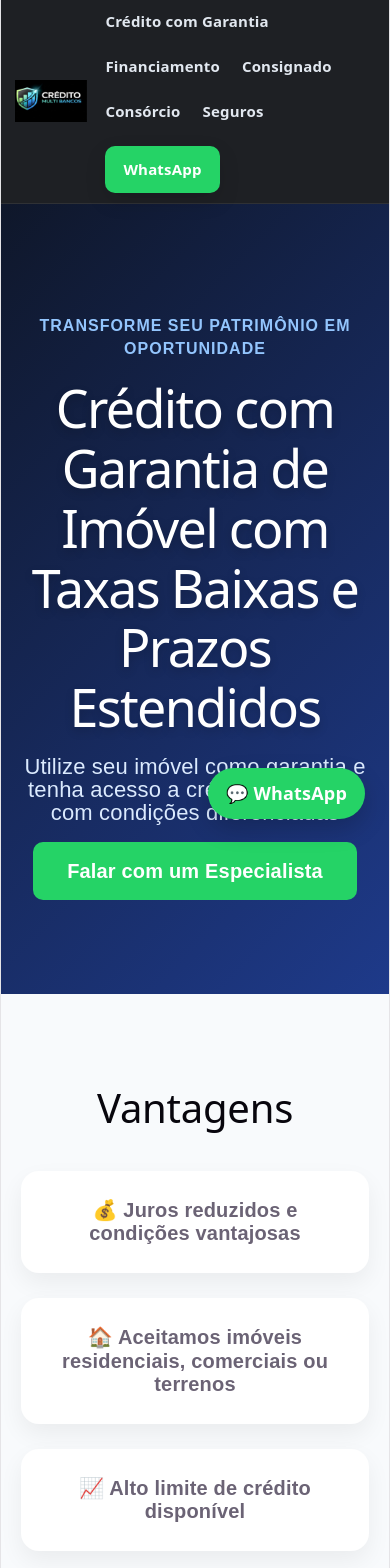
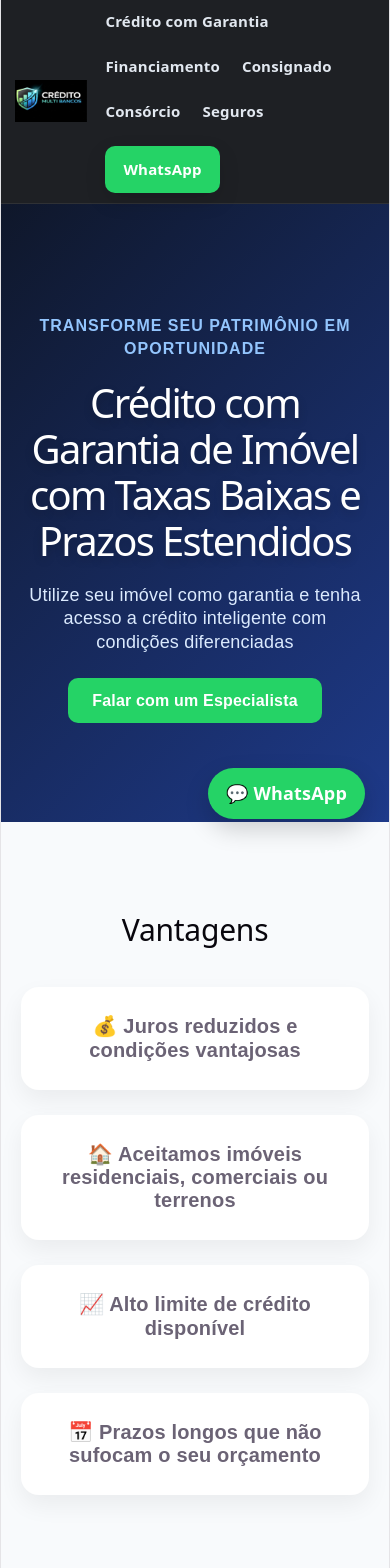
Before and after one commit to claudiofernand8647/meu-site, a React (Vite) app: page /credito-com-garantia-de-imovel in a window 390 px wide. Shown: the top 1568 px of the page. Built offline with nearby package versions, Linux system fonts and the light colour scheme.

Commit message:
Melhoria navbar mobile

```diff
--- a/src/pages/Consorcio.jsx
+++ b/src/pages/Consorcio.jsx
@@ -190,11 +190,11 @@ textShadow:"0 4px 10px rgba(0,0,0,0.18)",
             style={{
               background: "#25D366",
               color: "white",
-              padding: "18px 34px",
+              padding: window.innerWidth < 768 ? "14px 24px" : "18px 34px",
               borderRadius: "10px",
               textDecoration: "none",
               fontWeight: "bold",
-              fontSize: "20px"
+              fontSize: window.innerWidth < 768 ? "16px" : "20px"
             }}
           >
             Montar Meu Plano
--- a/src/pages/CreditoImovel.jsx
+++ b/src/pages/CreditoImovel.jsx
@@ -33,18 +33,19 @@ function CreditoImovel() {
             </p>
 
             <h1 style={{
-              fontSize: "52px",
-              color:"white",
-textShadow:"0 4px 10px rgba(0,0,0,0.18)",
-              lineHeight: "1.15",
-              margin: "18px 0"
-            }}>
+  fontSize: window.innerWidth < 768 ? "40px" : "54px",
+  lineHeight: "1.15",
+  margin: "20px 0",
+  color: "white",
+  textShadow: "0 4px 10px rgba(0,0,0,0.18)",
+  wordBreak: "break-word"
+}}>
               Crédito com Garantia de Imóvel com Taxas Baixas e Prazos Estendidos
               <br />
             </h1>
 
             <p style={{
-              fontSize: "22px",
+              fontSize: window.innerWidth < 768 ? "18px" : "24px",
               color: "#dbeafe",
               marginBottom: "35px"
             }}>
@@ -57,11 +58,11 @@ textShadow:"0 4px 10px rgba(0,0,0,0.18)",
               style={{
                 background: "#25D366",
                 color: "white",
-                padding: "18px 34px",
+                padding: window.innerWidth < 768 ? "14px 24px" : "18px 34px",
                 borderRadius: "10px",
                 textDecoration: "none",
                 fontWeight: "bold",
-                fontSize: "20px"
+                fontSize: window.innerWidth < 768 ? "16px" : "20px"
               }}
             >
               Falar com um Especialista
@@ -82,7 +83,7 @@ textShadow:"0 4px 10px rgba(0,0,0,0.18)",
 
             <h2 style={{
               textAlign: "center",
-              fontSize: "40px",
+              fontSize: window.innerWidth < 768 ? "30px" : "40px",
               marginBottom: "40px"
             }}>
               Vantagens
@@ -126,7 +127,7 @@ textShadow:"0 4px 10px rgba(0,0,0,0.18)",
           textAlign: "center"
         }}>
           <h2 style={{
-            fontSize: "40px",
+            fontSize: window.innerWidth < 768 ? "30px" : "40px",
             marginBottom: "40px"
           }}>
             Como Funciona
@@ -170,7 +171,7 @@ textShadow:"0 4px 10px rgba(0,0,0,0.18)",
           textAlign: "center"
         }}>
           <h2 style={{
-            fontSize: "42px",
+            fontSize: window.innerWidth < 768 ? "32px" : "42px",
             color:"white",
 textShadow:"0 4px 10px rgba(0,0,0,0.18)",
             marginBottom: "20px"
@@ -184,11 +185,11 @@ textShadow:"0 4px 10px rgba(0,0,0,0.18)",
             style={{
               background: "#25D366",
               color: "white",
-              padding: "18px 34px",
+              padding: window.innerWidth < 768 ? "14px 24px" : "18px 34px",
               borderRadius: "10px",
               textDecoration: "none",
               fontWeight: "bold",
-              fontSize: "20px"
+              fontSize: window.innerWidth < 768 ? "16px" : "20px"
             }}
           >
             Falar com um Especialista
```
